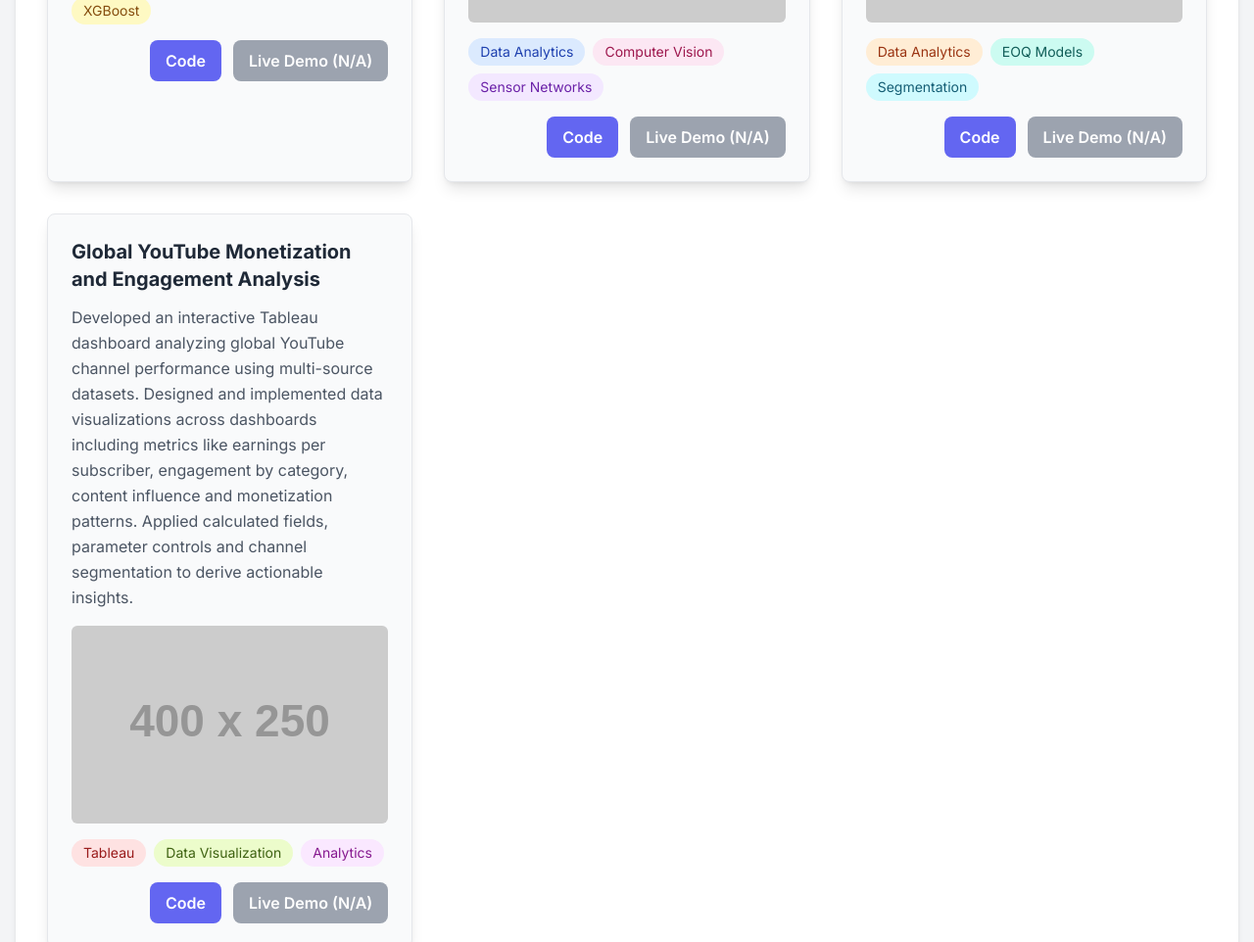
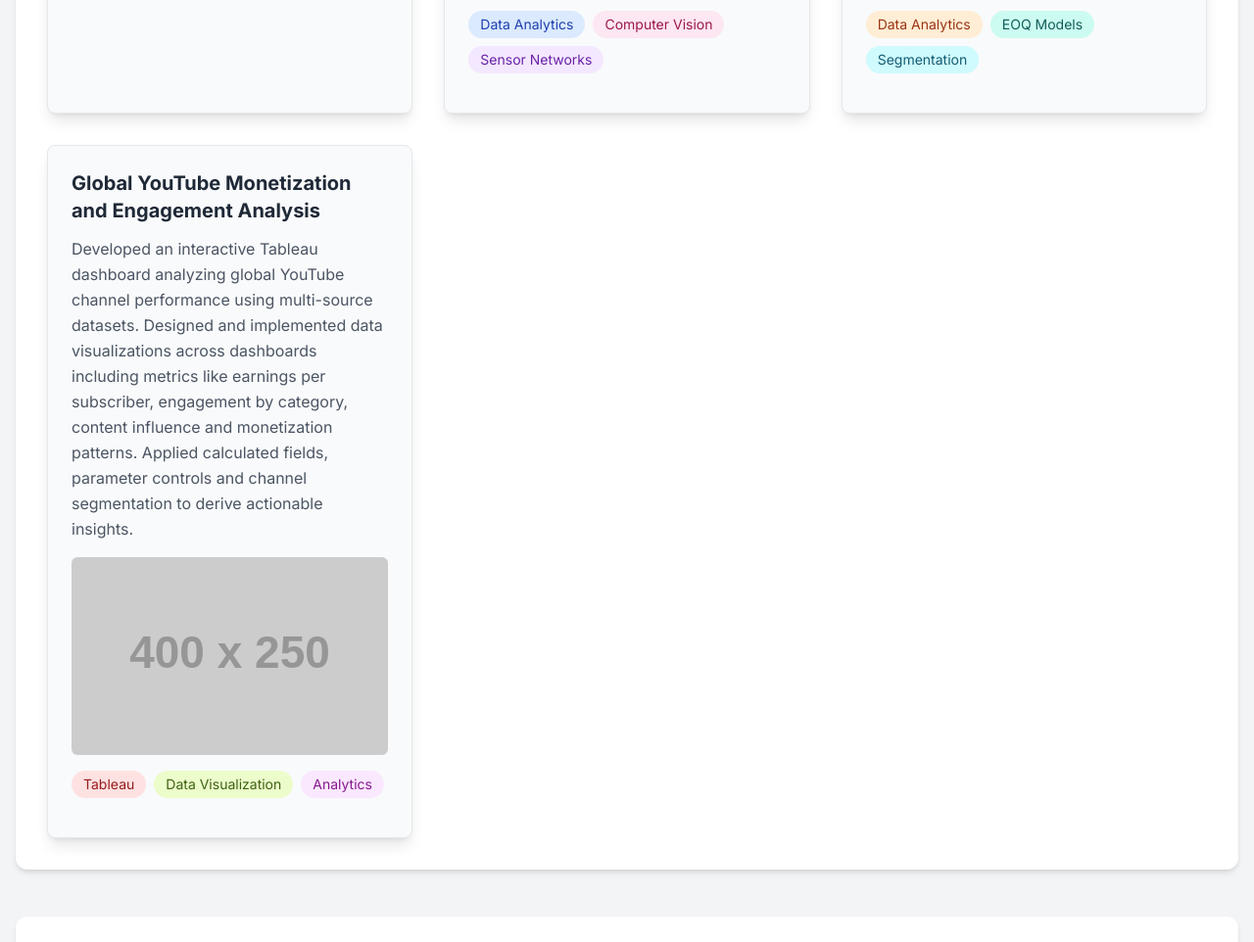
Before and after one commit to KaviyaKarthikeyann/KaviyaKarthikeyan-portfolio, a plain HTML site: page index.html in a window 1280 px wide. Shown: the part 1308-2270 px from the top of the page at 98% size. Drawn offline with nearby package versions, Linux system fonts and the light colour scheme; placeholder pictures from the web are drawn by us.

Commit message:
Update index.html

```diff
--- a/index.html
+++ b/index.html
@@ -63,7 +63,6 @@
             <div class="flex flex-col md:flex-row items-center md:items-start">
                 <!-- To display your image, first create a folder named 'assets' in your GitHub repository, -->
                 <!-- then inside 'assets', create another folder named 'images'. Upload your 'kk.jpg' file into this 'images' folder. -->
-                <img src="assets/images/kk.jpg" alt="Kaviya Karthikeyan's Professional Photo" class="w-32 h-32 rounded-full object-cover mr-0 md:mr-8 mb-6 md:mb-0 border-4 border-indigo-300 shadow-lg">
                 <div>
                     <p class="text-lg mb-4">
                         Hello! I'm <strong class="text-indigo-700">Kaviya Karthikeyan</strong>, a graduate student in Business Analytics with a strong passion for Business Analytics, Supply Chain Analytics, and Data Analytics.
@@ -106,14 +105,7 @@
                         <span class="bg-green-100 text-green-800 px-3 py-1 rounded-full">Random Forest</span>
                         <span class="bg-yellow-100 text-yellow-800 px-3 py-1 rounded-full">XGBoost</span>
                     </div>
-                    <div class="flex justify-end gap-3">
-                        <a href="https://github.com/KaviyaKarthikeyan/VeggieMinglePrediction" target="_blank" class="bg-indigo-500 hover:bg-indigo-600 text-white font-semibold py-2 px-4 rounded-lg transition duration-300">
-                            Code
-                        </a>
-                        <a href="#" class="bg-gray-400 hover:bg-gray-500 text-white font-semibold py-2 px-4 rounded-lg transition duration-300">
-                            Live Demo (N/A)
-                        </a>
-                    </div>
+
                 </div>
 
                 <!-- Project Card 2: How Data Is Reshaping Retail and Real Estate -->
@@ -128,14 +120,7 @@
                         <span class="bg-pink-100 text-pink-800 px-3 py-1 rounded-full">Computer Vision</span>
                         <span class="bg-purple-100 text-purple-800 px-3 py-1 rounded-full">Sensor Networks</span>
                     </div>
-                    <div class="flex justify-end gap-3">
-                        <a href="https://github.com/KaviyaKarthikeyan/RetailRealEstateAnalytics" target="_blank" class="bg-indigo-500 hover:bg-indigo-600 text-white font-semibold py-2 px-4 rounded-lg transition duration-300">
-                            Code
-                        </a>
-                        <a href="#" class="bg-gray-400 hover:bg-gray-500 text-white font-semibold py-2 px-4 rounded-lg transition duration-300">
-                            Live Demo (N/A)
-                        </a>
-                    </div>
+
                 </div>
 
                 <!-- Project Card 3: Inventory and Demand Optimization via Data Analytics -->
@@ -150,14 +135,7 @@
                         <span class="bg-teal-100 text-teal-800 px-3 py-1 rounded-full">EOQ Models</span>
                         <span class="bg-cyan-100 text-cyan-800 px-3 py-1 rounded-full">Segmentation</span>
                     </div>
-                    <div class="flex justify-end gap-3">
-                        <a href="https://github.com/KaviyaKarthikeyan/InventoryDemandOptimization" target="_blank" class="bg-indigo-500 hover:bg-indigo-600 text-white font-semibold py-2 px-4 rounded-lg transition duration-300">
-                            Code
-                        </a>
-                        <a href="#" class="bg-gray-400 hover:bg-gray-500 text-white font-semibold py-2 px-4 rounded-lg transition duration-300">
-                            Live Demo (N/A)
-                        </a>
-                    </div>
+
                 </div>
 
                 <!-- Project Card 4: Global YouTube Monetization and Engagement Analysis -->
@@ -172,14 +150,7 @@
                         <span class="bg-lime-100 text-lime-800 px-3 py-1 rounded-full">Data Visualization</span>
                         <span class="bg-fuchsia-100 text-fuchsia-800 px-3 py-1 rounded-full">Analytics</span>
                     </div>
-                    <div class="flex justify-end gap-3">
-                        <a href="https://github.com/KaviyaKarthikeyan/YouTubeAnalyticsDashboard" target="_blank" class="bg-indigo-500 hover:bg-indigo-600 text-white font-semibold py-2 px-4 rounded-lg transition duration-300">
-                            Code
-                        </a>
-                        <a href="#" class="bg-gray-400 hover:bg-gray-500 text-white font-semibold py-2 px-4 rounded-lg transition duration-300">
-                            Live Demo (N/A)
-                        </a>
-                    </div>
+
                 </div>
             </div>
         </section>
```
